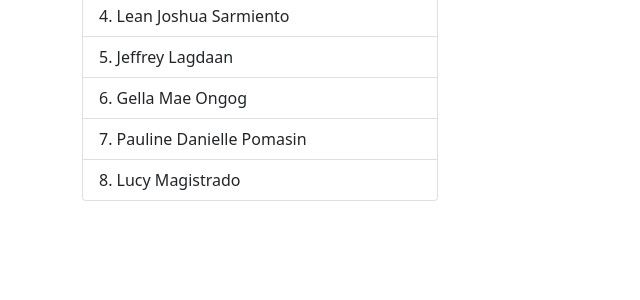
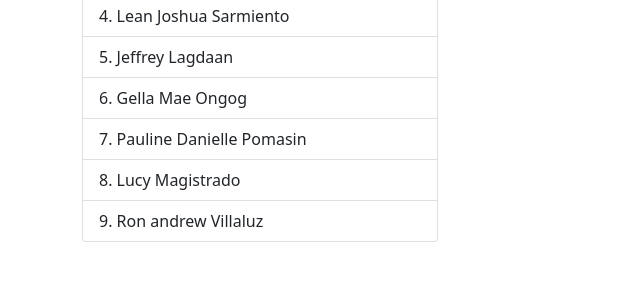
Before and after one commit to kulotsystems/aclc-iriga-web-appdev2-2022, a PHP site: page /public/members/index.php in a window 1280 px wide. Shown: the part 320-620 px from the top of the page, without its empty margins (0-640 px from the left). Run offline with PHP 8.4, Linux system fonts and the light colour scheme.

Commit message:
Update index.php

```diff
--- a/public/members/index.php
+++ b/public/members/index.php
@@ -44,6 +44,7 @@
 	<?php require_once 'data/Gella.php'; ?>
 	<?php require_once 'data/pauline.php'; ?>
 	<?php require_once 'data/lucy.php'; ?>
+	<?php require_once 'data/Ron.php'; ?>
 
     <!-- ADD IT HERE -->
     <?php // require_once ''; ?>
```
